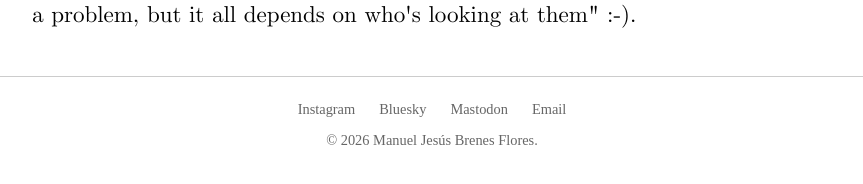
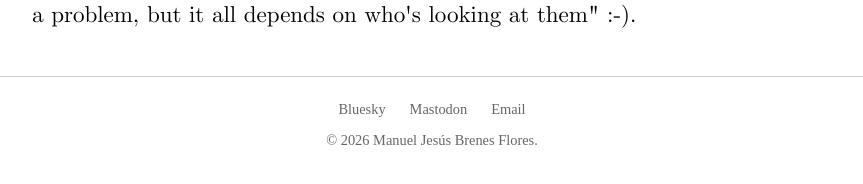
Before and after one commit to manueljbren/mjbf-eu, a Jekyll site: the page photos/index.html, which Jekyll copies as it is, in a window 1280 px wide. Shown: the part 223-407 px from the top of the page, without its empty margins (208-1071 px from the left). Built offline with Jekyll 4.4.1, drawn with Linux system fonts in a browser that asks for light colours; nearby versions of some CDN libraries.

```diff
--- a/photos/index.html
+++ b/photos/index.html
@@ -33,8 +33,7 @@ I enjoy capturing moments and curating collections of things that inspire me or
 
     <footer class="footerSize">
       <div class="footer-links">
-        <a href="https://instagram.com/manueljbren">Instagram</a>
-        <a href="https://bsky.app/profile/manueljbren.bsky.social">Bluesky</a>
+        <a href="https://bsky.app/profile/mjbf.eu">Bluesky</a>
         <a href="https://sciences.social/@manueljbren">Mastodon</a>
         <a href="mailto:iuris@mjbf.eu">Email</a>
       </div>
```
